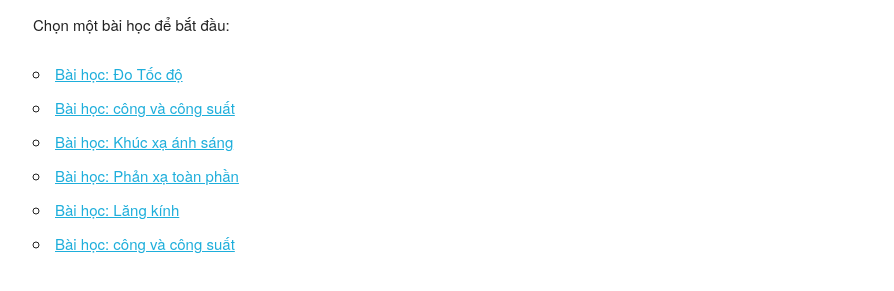
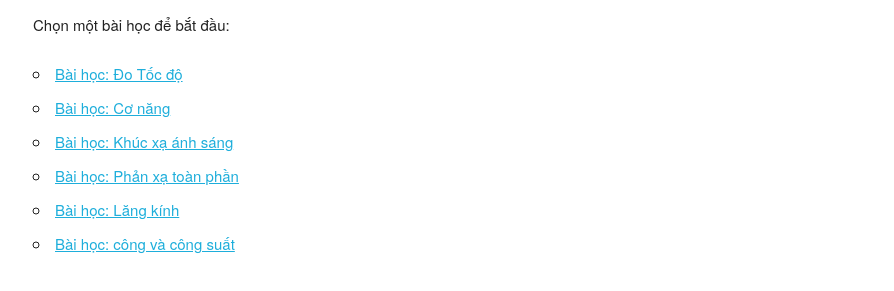
Before and after one commit to vanhien1199-art/hoc-lieu-tong-hop, a website: page index.html in a window 1280 px wide. Shown: the part 75-366 px from the top of the page, without its empty margins (127-1021 px from the left). Drawn offline with nearby package versions, Linux system fonts and the light colour scheme.

Commit message:
Update index.html

```diff
--- a/index.html
+++ b/index.html
@@ -11,11 +11,11 @@
         <p>Chọn một bài học để bắt đầu:</p>
         <ul>
             <li><a href="/bai-do-toc-do/">Bài học: Đo Tốc độ</a></li>
-            <li><a href="/bai-2/">Bài học: công và công suất</a></li>
+            <li><a href="/bai-2/">Bài học: Cơ năng</a></li>
 			<li><a href="/khuc-xa-anh-sang/">Bài học: Khúc xạ ánh sáng</a></li>
 			<li><a href="/phan-xa-toan-phan/">Bài học: Phản xạ toàn phần</a></li>
 			<li><a href="/lang-kinh/">Bài học: Lăng kính</a></li>
-			<li><a href="/bai-2/">Bài học: công và công suất</a></li>
+			<li><a href="/cong-cong-suat/">Bài học: công và công suất</a></li>
             </ul>
     </div>
 </body>
```
